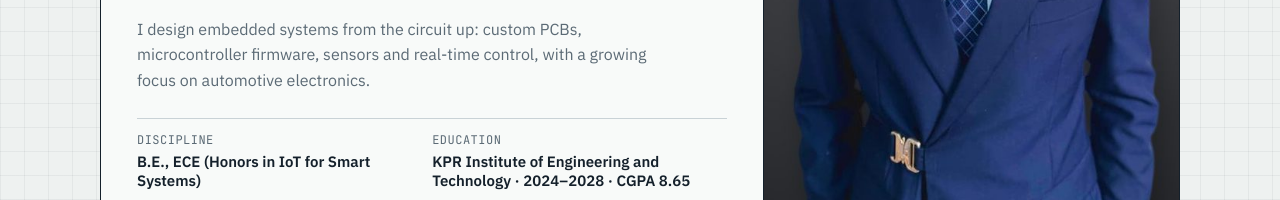
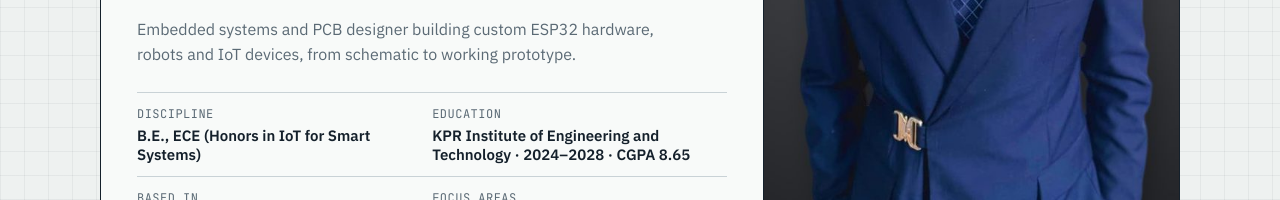
Before and after one commit to dubea313-collab/dubea313-collab.github.io, a plain HTML site: page index.html in a window 1280 px wide. Shown: the part 545-745 px from the top of the page. Drawn offline with Linux system fonts and the light colour scheme.

Commit message:
Shorten intro line, drop biomedical focus
Co-Authored-By: Claude Opus 5.5 <noreply@anthropic.com>
Claude-Session: https://claude.ai/code/session_018SWPzF2ggw5EtVNua65AV6

```diff
--- a/index.html
+++ b/index.html
@@ -341,7 +341,7 @@ const DATA = {
   initials: "ATD.",
   photo: "images/andile.jpg",
   role: "Electronics & Communication Engineering · Embedded Systems · IoT & Edge AI · Robotics",
-  thesis: "I design embedded systems from the circuit up: custom PCBs, microcontroller firmware, sensors and real-time control, with a growing focus on automotive electronics.",
+  thesis: "Embedded systems and PCB designer building custom ESP32 hardware, robots and IoT devices, from schematic to working prototype.",
   status: "Open to internships",
   discipline: "B.E., ECE (Honors in IoT for Smart Systems)",
   educationShort: "KPR Institute of Engineering and Technology · 2024–2028 · CGPA 8.65",
```
